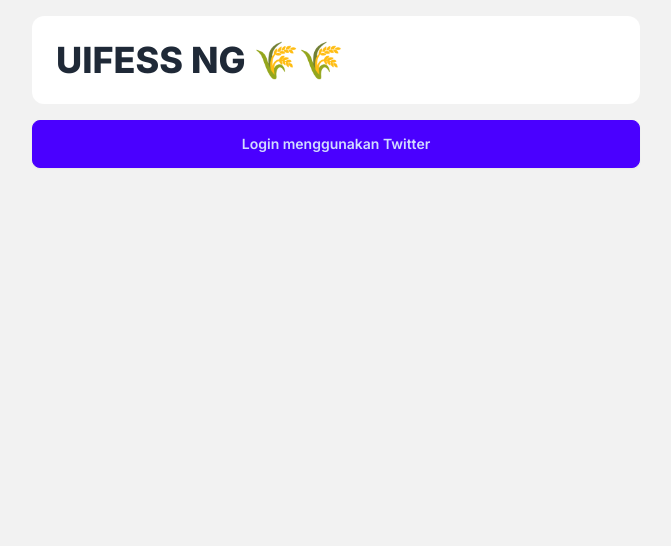
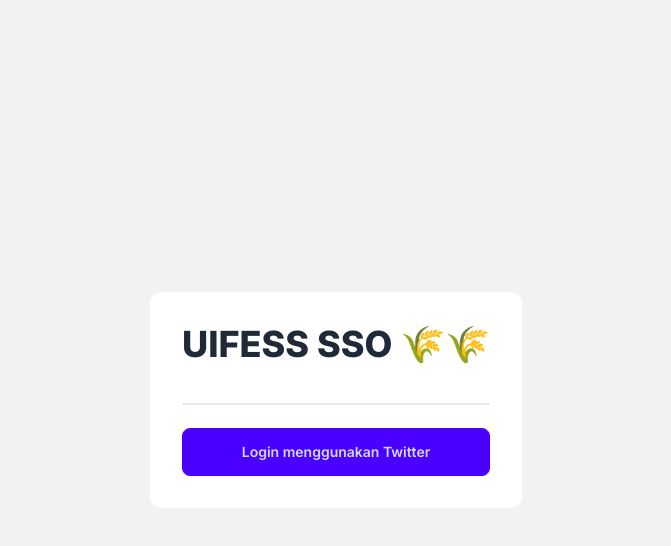
Before and after one commit to wutsqo/twitter-base-sso, a Next.js app: page / in a window 1280 px wide. Shown: the top 546 px of the page, without its empty margins (304-975 px from the left). Built offline with nearby package versions, Linux system fonts and the light colour scheme; no server answers.

Commit message:
Update layout and add tweet history

```diff
--- a/src/app/layout.tsx
+++ b/src/app/layout.tsx
@@ -6,8 +6,7 @@
 const inter = Inter({ subsets: ["latin"] });
 
 export const metadata: Metadata = {
-  title: "UIFESS NG 🌾🌾",
-  description: "UIFESS NG soalnya yang lama bapuk.",
+  title: "UIFESS SSO 🌾🌾",
 };
 
 export default function RootLayout({
--- a/src/app/login-button.tsx
+++ b/src/app/login-button.tsx
@@ -4,7 +4,7 @@
 
 const LoginButton = () => {
   return (
-    <button className="btn btn-primary" onClick={() => signIn("twitter")}>
+    <button className="btn btn-primary w-full" onClick={() => signIn("twitter")}>
       Login menggunakan Twitter
     </button>
   );
--- a/src/app/new-tweet.tsx
+++ b/src/app/new-tweet.tsx
@@ -6,6 +6,7 @@
 import axios from "axios";
 import { FC, useState } from "react";
 import toast from "react-hot-toast";
+import { useRouter } from "next/navigation";
 
 type Inputs = {
   text: string;
@@ -24,6 +25,7 @@
     formState: { isValid },
   } = useForm<Inputs>();
   const [loading, setLoading] = useState(false);
+  const router = useRouter();
 
   const onSubmit: SubmitHandler<Inputs> = (data) => {
     setLoading(true);
@@ -36,6 +38,7 @@
         })
         .finally(() => {
           setLoading(false);
+          router.refresh();
         }),
       {
         loading: "Mengirim tweet...",
@@ -56,7 +59,7 @@
       },
       {
         success: {
-          duration: 10000,
+          duration: 5000,
         },
       }
     );
@@ -79,7 +82,7 @@
         <textarea
           className="textarea textarea-bordered w-full text-lg"
           placeholder="Tulis tweet disini"
-          rows={6}
+          rows={4}
           required
           disabled={loading || disabled}
           {...register("text", { required: true, maxLength: limit_2 })}
--- a/src/app/page.tsx
+++ b/src/app/page.tsx
@@ -8,18 +8,24 @@
 import { CAS_LOGIN_URL } from "@/config";
 import Link from "next/link";
 import NewTweet from "./new-tweet";
-import Navigation from "./navigation";
+import TweetHistory from "./tweet-history";
 
 export default async function Home() {
   const session = await auth();
 
+  if (!session)
+    return (
+      <div className="h-screen w-screen relative flex items-center justify-center">
+        <div className="bg-base-100 relative z-10 p-8 rounded-xl prose">
+          <h1>UIFESS SSO 🌾🌾</h1>
+          <div className="divider" />
+          <LoginButton />
+        </div>
+      </div>
+    );
+
   return (
     <main className="p-4 container mx-auto max-w-screen-sm flex flex-col gap-4">
-      <div className="bg-base-100 p-4 sm:p-6 rounded-xl prose">
-        <h1>UIFESS NG 🌾🌾</h1>
-      </div>
-      {session ? (
-        <>
       <div className="flex items-center justify-between bg-base-100 rounded-xl p-4 sm:p-6">
         <div className="flex gap-4">
           <div className="avatar">
@@ -29,9 +35,7 @@
             </div>
           </div>
           <div className="flex flex-col justify-around">
-                <div className="font-medium text-sm">
-                  @{session.user.username}
-                </div>
+            <div className="font-medium text-sm">@{session.user.username}</div>
             {session.user.sso_id ? (
               <div className="badge badge-success gap-2 badge-sm text-white py-1">
                 <CheckBadgeIcon className="h-4 w-4" />
@@ -54,10 +58,7 @@
         </Link>
       )}
       <NewTweet disabled={!session.user.sso_id} />
-        </>
-      ) : (
-        <LoginButton />
-      )}
+      <TweetHistory />
     </main>
   );
 }
--- /dev/null
+++ b/src/app/tweet-history.tsx
@@ -0,0 +1,45 @@
+import { config } from "@/auth";
+import prisma from "@/prisma";
+import { getServerSession } from "next-auth";
+import { ArrowTopRightOnSquareIcon } from "@heroicons/react/24/outline";
+
+export default async function TweetHistory() {
+  const session = await getServerSession(config);
+  if (!session) return null;
+
+  const tweets = await prisma.tweet.findMany({
+    where: {
+      user_id: session.user.id,
+    },
+    orderBy: {
+      id: "desc",
+    },
+  });
+
+  return (
+    <div className="bg-base-100 p-4 sm:p-6 prose rounded-xl">
+      <h3>Riwayat Fess</h3>
+      <div className="flex flex-col divide-y">
+        {tweets.map((tweet) => (
+          <div key={tweet.id} className="py-4 flex justify-between">
+            <div className="text-lg text-base-content mt-1 w-full">
+              {tweet.text}
+            </div>
+            <a
+              href={`https://twitter.com/i/web/status/${tweet.id}`}
+              target="_blank"
+              rel="noopener noreferrer"
+              className="btn btn-square btn-sm shrink-0"
+            >
+              <ArrowTopRightOnSquareIcon className="h-4 w-4" />
+            </a>
+          </div>
+        ))}
+
+        {tweets.length === 0 ? (
+          <div className="text-center">Belum ada tweet</div>
+        ) : null}
+      </div>
+    </div>
+  );
+}
```
Lines whose indentation alone changed are shown as unchanged.
